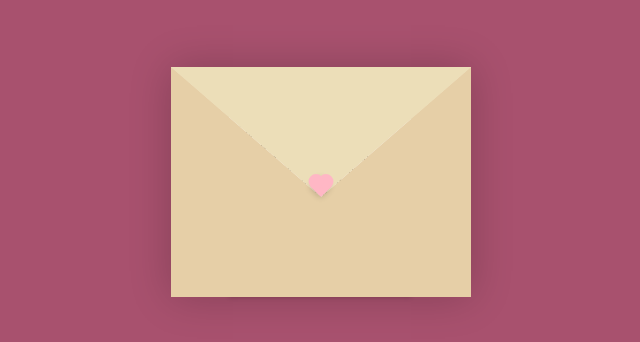
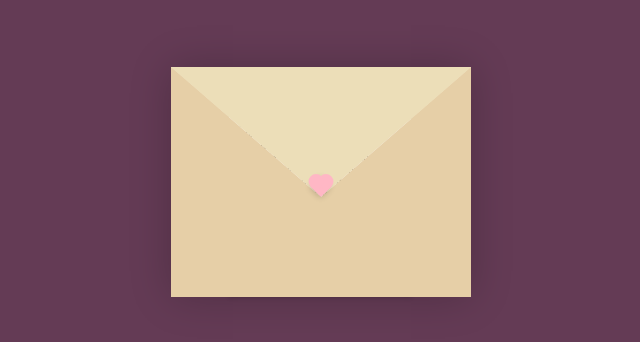
Before and after one commit to flowerbee0/B7, a plain HTML site: page index.html in a window 1280 px wide. Shown: the part 218-560 px from the top of the page, without its empty margins (319-959 px from the left). Drawn offline with Linux system fonts and the light colour scheme.

Commit message:
Update index.css

```diff
--- a/index.css
+++ b/index.css
@@ -1,6 +1,6 @@
 :root{
   --primary: #fff;
-  --bg-color: rgb(168,81,110);
+  --bg-color: rgb(100, 59.2, 85.1);
   --bg-envelope-color: #f5edd1;
   --envelope-tab: #ecdeb8;
   --envelope-cover: #e6cfa7;
```
